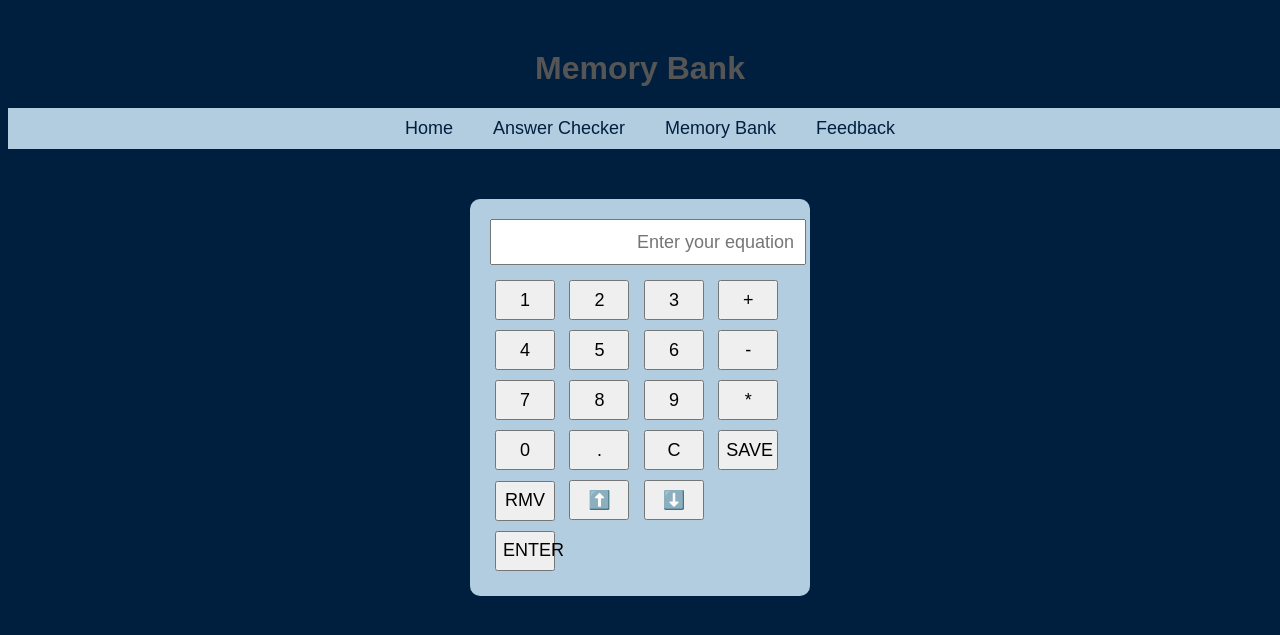
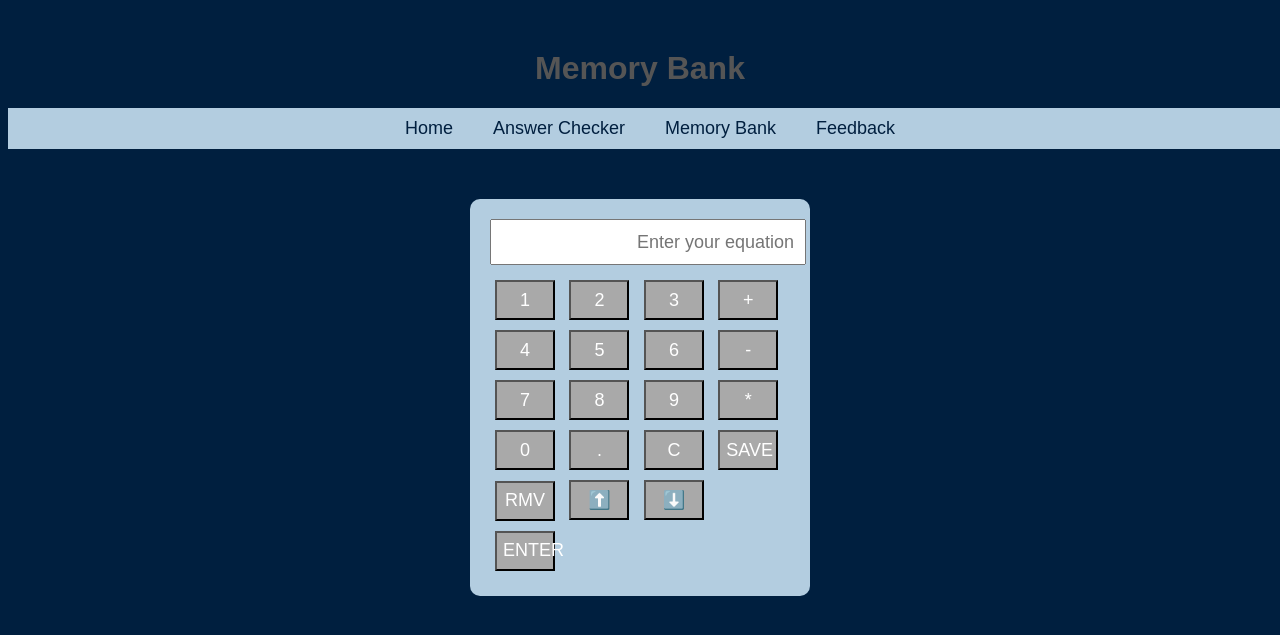
Before and after one commit to rossatoe/CTS285, a Flask app: template dataMan/templates/memory_bank.html in a window 1280 px wide. Shown: the top 635 px of the page. Run offline with Flask 3, Linux system fonts and the light colour scheme; the template is opened without the code that fills it, so the values that code supplies are empty.

Commit message:
button's color

```diff
--- a/dataMan/templates/memory_bank.html
+++ b/dataMan/templates/memory_bank.html
@@ -59,11 +59,13 @@
             font-size: 18px;
         }
         .calculator button {
-            width: 60px;
-            height: 40px;
-            font-size: 18px;
-            margin: 5px;
-        }
+        width: 60px;
+        height: 40px;
+        font-size: 18px;
+        margin: 5px;
+        background-color: #A9A9A9; /* Dark grey */
+        color: #fff; /* Optional: white text for better contrast */
+
     </style>
 </head>
 <body>
```
Also changed, not shown: dataMan/database.db.
